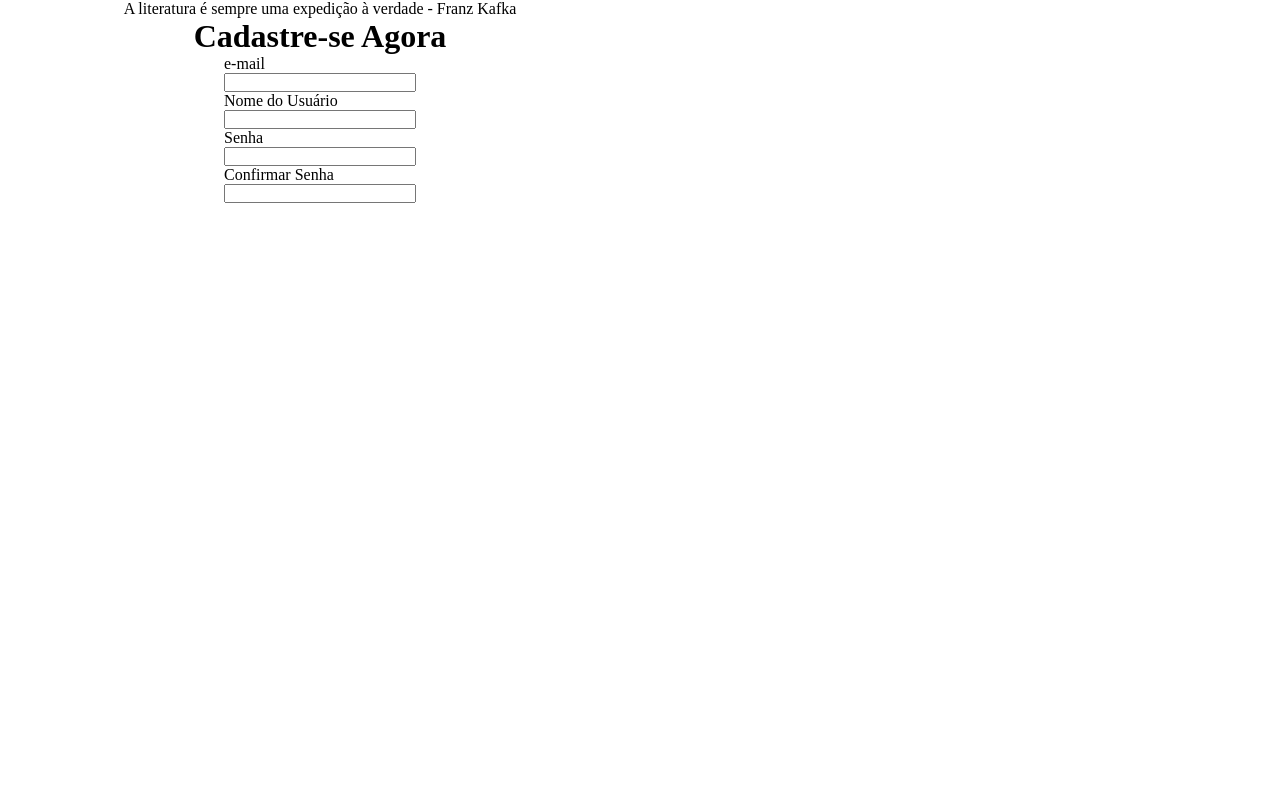
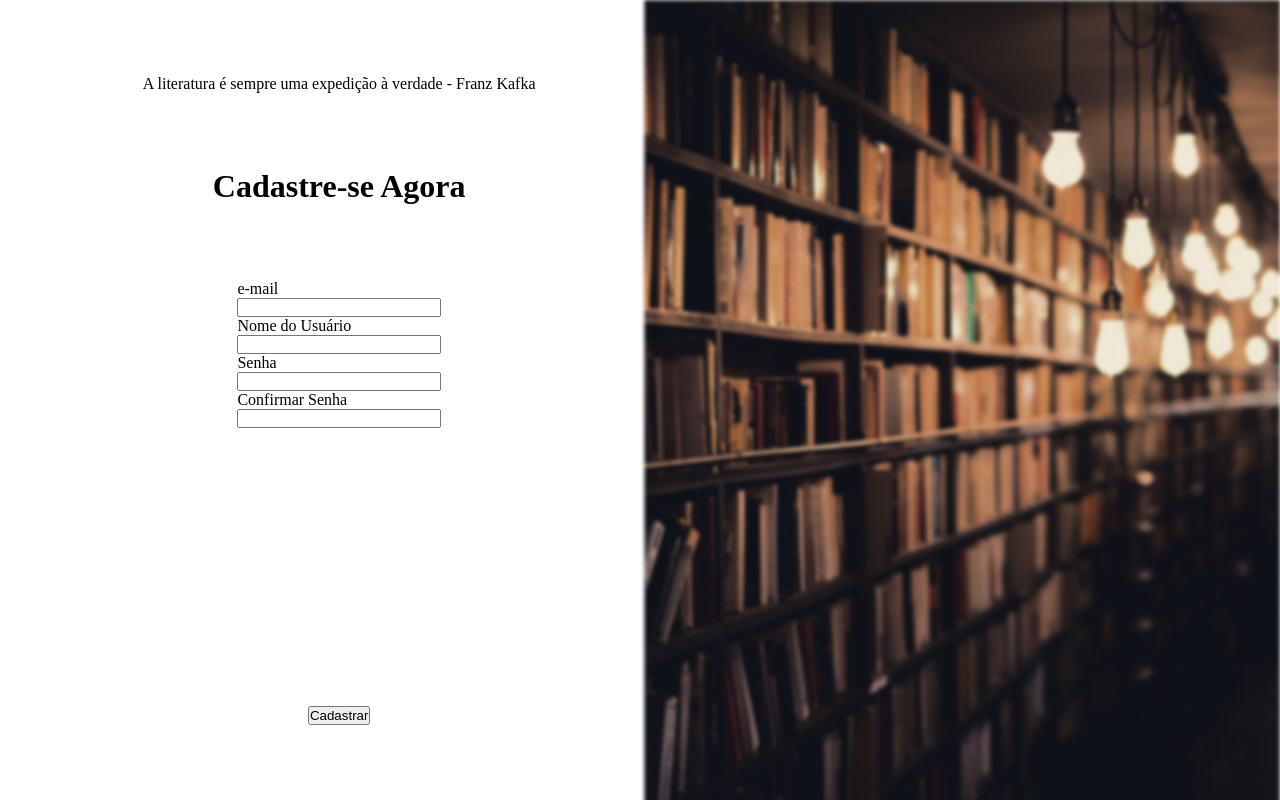
Before and after one commit to BrunoMilici/Projeto_Mil_Livros, a plain HTML site: page Cadastro.html in a window 1280 px wide. Drawn offline with Linux system fonts and the light colour scheme.

Commit message:
Alterações simples na tela de Cadastro

```diff
--- a/Cadastro.html
+++ b/Cadastro.html
@@ -8,7 +8,6 @@
 </head>
 <body>
     <div class="container">
-
     <p>A literatura é sempre uma expedição à verdade - Franz Kafka</p>
     <h1>Cadastre-se Agora</h1>
     <div class="div_formulario">
@@ -20,6 +19,7 @@
         <input type="password" name="senha" id="input_senha">
         <label for="confirmarSenha">Confirmar Senha</label>
         <input type="password" name="Confirmarsenha" id="input_Confirmarsenha"></div>
+        <button>Cadastrar</button>
     </div>
     <div id="div_img"></div>
 
--- a/Cadastrostyle.css
+++ b/Cadastrostyle.css
@@ -1,17 +1,37 @@
 *{
     padding: 0;
     margin: 0;
+}
+
+body{
+    display: flex;
+
 }
 
 .container{
     display: flex;
     flex-direction: column;
     align-items: center;
-    width: 50%;
+    justify-content: space-evenly;
+    background-color: rgb(255, 255, 255);
+    height: 100vh;
+    width: 53%;
 }
 
 .div_formulario{
+    justify-content: space-evenly;
     display: flex;
     flex-direction: column;
     width: 30%;
+    margin-bottom: 30%;
 }
+
+#div_img{
+    background-image: url("Rectangle 23.png");
+    background-size:  cover;
+    background-repeat: no-repeat;
+    height: 100vh;
+    width: 50%;
+    margin-left: 50%;
+    position: absolute;
+}
```
Also changed, not shown: README.md, Rectangle 23.png (added).
